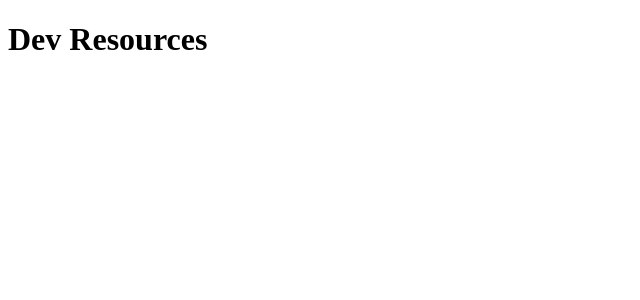
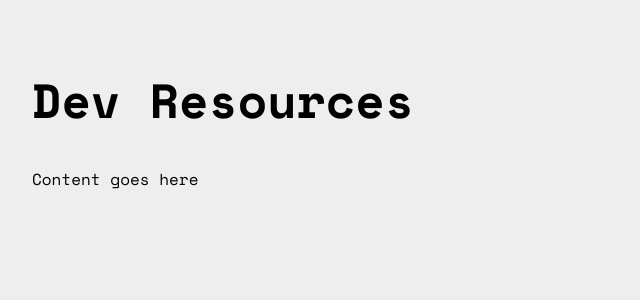
Before and after one commit to stiansuren/devresources, a Next.js app: page / in a window 1280 px wide. Shown: the top 300 px of the page, without its empty margins (0-640 px from the left). Built offline with nearby package versions, Linux system fonts and the light colour scheme.

Commit message:
Added styles and new components

```diff
--- /dev/null
+++ b/components/all-content.tsx
@@ -0,0 +1,3 @@
+export const AllContent = () => {
+    return <p>Content goes here</p>
+}
--- /dev/null
+++ b/components/global-styles.scss
@@ -0,0 +1,5 @@
+body {
+  background: #eee;
+  font-family: 'Space Mono', monospace;
+  padding: 24px;
+}
--- /dev/null
+++ b/components/head-tag.tsx
@@ -0,0 +1,14 @@
+import Head from 'next/head';
+
+export const HeadTag = () => (
+    <Head>
+        <title>Dev Resources</title>
+        <meta
+        name="viewport"
+        content="initial-scale=1.0, width=device-width"
+        key="viewport"
+        />
+        <link href="https://fonts.googleapis.com/css?family=Space+Mono:400,700&display=swap" rel="stylesheet"></link>
+        <link rel="shortcut icon" type="image/png" href="/favicon.png"/>
+    </Head>
+);
--- /dev/null
+++ b/components/header-style.scss
@@ -0,0 +1,4 @@
+h1 {
+  color: black;
+  font-size: 48px;
+}
--- a/components/header.tsx
+++ b/components/header.tsx
@@ -1,5 +1,9 @@
+import './header-style.scss';
+
 function Header () {
-    return <h1>Dev Resources</h1>
+    return <h1>
+        Dev Resources
+        </h1>
 }
 
 export default Header;
--- /dev/null
+++ b/next.config.js
@@ -0,0 +1,4 @@
+const withSass = require('@zeit/next-sass')
+module.exports = withSass({
+  cssModules: true
+})
--- a/pages/index.tsx
+++ b/pages/index.tsx
@@ -1,8 +1,15 @@
 import { NextPage } from 'next';
+import { HeadTag } from '../components/head-tag';
 import Header from '../components/header';
+import { AllContent } from '../components/all-content';
+import '../components/global-styles.scss';
 
 const Home: NextPage = () => (
-  <Header/>
+    <>
+      <HeadTag/>
+      <Header/>
+      <AllContent/>
+    </>
 );
 
 export default Home;
```
Also changed, not shown: package.json (+6 -2 lines), public/favicon.png (added), 1 other file (tests, documents, lock files or other folders).
